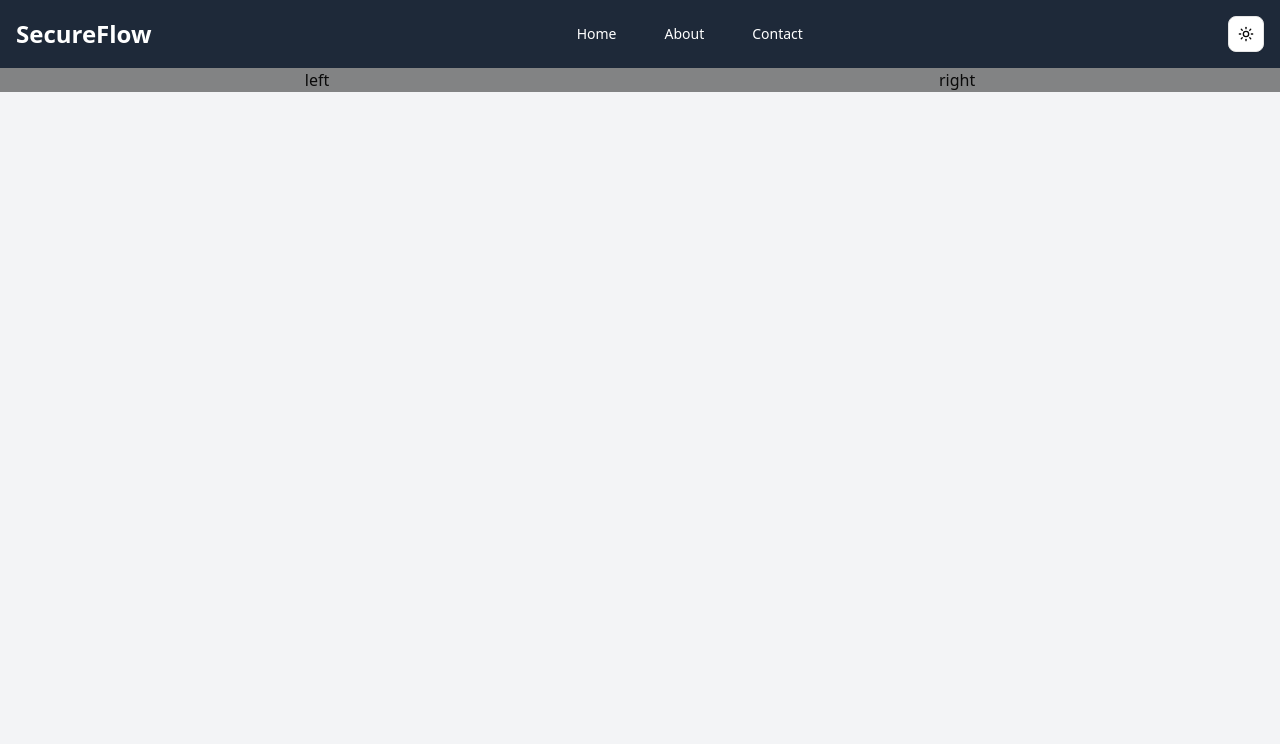
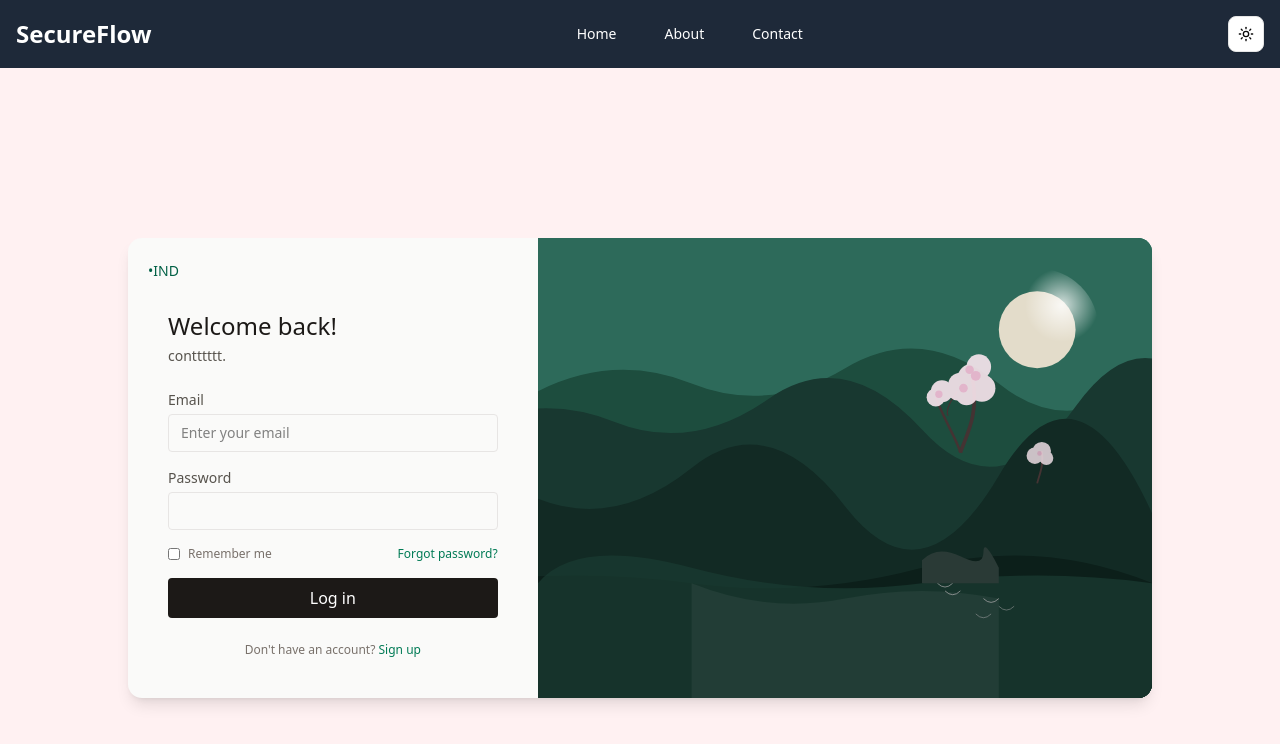
Before and after one commit to Navaf-U/secureFlow, a Next.js app in the folder client/: page /login in a window 1280 px wide. Shown: the top 744 px of the page. Built offline with nearby package versions, Linux system fonts and the light colour scheme.

Commit message:
feat: redesign login page with form inputs and improved layout

```diff
--- a/client/src/components/auth/login.tsx
+++ b/client/src/components/auth/login.tsx
@@ -1,18 +1,128 @@
-import React from 'react'
+import React from 'react';
+import Link from 'next/link';
 
-function Login() {
+const LoginPage: React.FC = () => {
   return (
-    <div className='bg-[#00000077]'>
-      <div className='flex justify-around'>
-        <section>
-          left
-        </section>
-        <section>
-          right
-        </section>
+    <div className="min-h-screen bg-rose-50 flex items-center justify-center p-4">
+      <div className="w-full max-w-5xl h-96 md:h-auto bg-stone-50 rounded-xl overflow-hidden shadow-lg flex flex-col md:flex-row">
+        <div className="w-full md:w-2/5 p-8 md:p-10 relative">
+          <div className="absolute top-5 left-5">
+            <span className="text-emerald-800 font-medium text-sm">•IND</span>
+          </div>
+          <div className="mt-8">
+            <h1 className="text-2xl font-normal text-stone-900 mb-1">Welcome back!</h1>
+            <p className="text-stone-600 text-sm mb-6">contttttt.</p>
+
+            <div className="space-y-4">
+              <div>
+                <label htmlFor="email" className="block text-sm text-stone-600 mb-1">Email</label>
+                <input
+                  type="email"
+                  id="email"
+                  placeholder="Enter your email"
+                  className="w-full border border-stone-200 rounded px-3 py-2 text-sm focus:outline-none focus:ring-1 focus:ring-emerald-600 focus:border-emerald-600"
+                />
+              </div>
+
+              <div>
+                <label htmlFor="password" className="block text-sm text-stone-600 mb-1">Password</label>
+                <input
+                  type="password"
+                  id="password"
+                  className="w-full border border-stone-200 rounded px-3 py-2 text-sm focus:outline-none focus:ring-1 focus:ring-emerald-600 focus:border-emerald-600"
+                />
+              </div>
+
+              <div className="flex justify-between items-center">
+                <div className="flex items-center">
+                  <input
+                    type="checkbox"
+                    id="remember"
+                    className="h-3 w-3 text-emerald-700 focus:ring-emerald-500 border-stone-300 rounded"
+                  />
+                  <label htmlFor="remember" className="ml-2 text-xs text-stone-500">Remember me</label>
+                </div>
+                <Link href="#" className="text-xs text-emerald-700 hover:underline">
+                  Forgot password?
+                </Link>
+              </div>
+
+              <button
+                className="w-full bg-stone-900 hover:bg-stone-800 text-white py-2 rounded transition-colors"
+              >
+                Log in
+              </button>
+            </div>
+
+            <div className="mt-6 text-center text-xs text-stone-500">
+              Don&apos;t have an account?{" "}
+              <Link href="#" className="text-emerald-700 hover:underline">
+                Sign up
+              </Link>
+            </div>
+          </div>
+        </div>
+
+        <div className="w-full md:w-3/5 relative h-48 md:h-auto bg-emerald-800">
+          <svg className="absolute inset-0 w-full h-full" viewBox="0 0 800 600" preserveAspectRatio="xMidYMid slice">
+            <defs>
+              <radialGradient id="moonGlow" cx="0.7" cy="0.3" r="0.3">
+                <stop offset="0%" stopColor="#fff" stopOpacity="0.8" />
+                <stop offset="100%" stopColor="#fff" stopOpacity="0" />
+              </radialGradient>
+            </defs>
+            <rect x="0" y="0" width="800" height="600" fill="#2d6a5a" />
+            <circle cx="650" cy="120" r="50" fill="#f8e9d6" opacity="0.9" />
+            <circle cx="650" cy="120" r="80" fill="url(#moonGlow)" />
+            <path d="M0,200 Q100,150 200,190 T400,170 T600,190 T800,170 V600 H0 Z" fill="#1d4d3e" />
+            <path d="M-100,250 Q0,200 100,240 T300,210 T500,250 T700,220 T900,250 V600 H-100 Z" fill="#183830" />
+            <path d="M-200,350 Q-100,300 0,340 T200,300 T400,350 T600,310 T800,360 V600 H-200 Z" fill="#122a24" />
+            <path d="M-100,450 Q50,430 200,450 T500,430 T800,450 V600 H-100 Z" fill="#0c1f1a" />
+            <path d="M0,600 L800,600 L800,450 Q650,430 500,450 T200,430 T0,450 Z" fill="#1a3c32" opacity="0.7" />
+            <path d="M200,600 L600,600 L600,470 Q500,450 400,470 T200,450 Z" fill="#fff" opacity="0.05" />
+            <g transform="translate(550, 280) scale(0.8)">
+              <path d="M0,0 C10,-30 30,-60 20,-120" stroke="#433" strokeWidth="6" fill="none" />
+              <path d="M0,0 C-5,-20 -25,-50 -40,-90" stroke="#433" strokeWidth="4" fill="none" />
+              <path d="M-20,-60 C-25,-70 -15,-85 -5,-100" stroke="#433" strokeWidth="2" fill="none" />
+              <g opacity="0.9">
+                <circle cx="20" cy="-120" r="25" fill="#fae7ef" />
+                <circle cx="0" cy="-110" r="20" fill="#fae7ef" />
+                <circle cx="35" cy="-105" r="22" fill="#fae7ef" />
+                <circle cx="10" cy="-95" r="18" fill="#fae7ef" />
+                <circle cx="30" cy="-140" r="20" fill="#fae7ef" />
+                <circle cx="-40" cy="-90" r="15" fill="#fae7ef" />
+                <circle cx="-30" cy="-100" r="18" fill="#fae7ef" />
+                <circle cx="-5" cy="-100" r="15" fill="#fae7ef" />
+                <circle cx="25" cy="-125" r="8" fill="#f8c1db" />
+                <circle cx="5" cy="-105" r="7" fill="#f8c1db" />
+                <circle cx="-35" cy="-95" r="6" fill="#f8c1db" />
+                <circle cx="15" cy="-135" r="7" fill="#f8c1db" />
+              </g>
+            </g>
+            <g transform="translate(650, 320) scale(0.6)">
+              <path d="M0,0 C5,-20 15,-40 10,-70" stroke="#433" strokeWidth="4" fill="none" />
+              <g opacity="0.8">
+                <circle cx="10" cy="-70" r="20" fill="#fae7ef" />
+                <circle cx="-5" cy="-60" r="18" fill="#fae7ef" />
+                <circle cx="20" cy="-55" r="15" fill="#fae7ef" />
+                <circle cx="5" cy="-65" r="5" fill="#f8c1db" />
+              </g>
+            </g>
+
+            <g opacity="0.6">
+              <path d="M520,450 Q530,460 540,450" stroke="#fae7ef" strokeWidth="1" fill="none" />
+              <path d="M530,460 Q540,470 550,460" stroke="#fae7ef" strokeWidth="1" fill="none" />
+              <path d="M580,470 Q590,480 600,470" stroke="#fae7ef" strokeWidth="1" fill="none" />
+              <path d="M600,480 Q610,490 620,480" stroke="#fae7ef" strokeWidth="0.7" fill="none" />
+              <path d="M570,490 Q580,500 590,490" stroke="#fae7ef" strokeWidth="0.7" fill="none" />
+            </g>
+            <path d="M500,420 Q520,400 550,415 T580,410 T600,430 V450 H500 Z" fill="#2a3a36" />
+          </svg>
+
+        </div>
       </div>
     </div>
-  )
-}
+  );
+};
 
-export default Login
+export default LoginPage;
```
